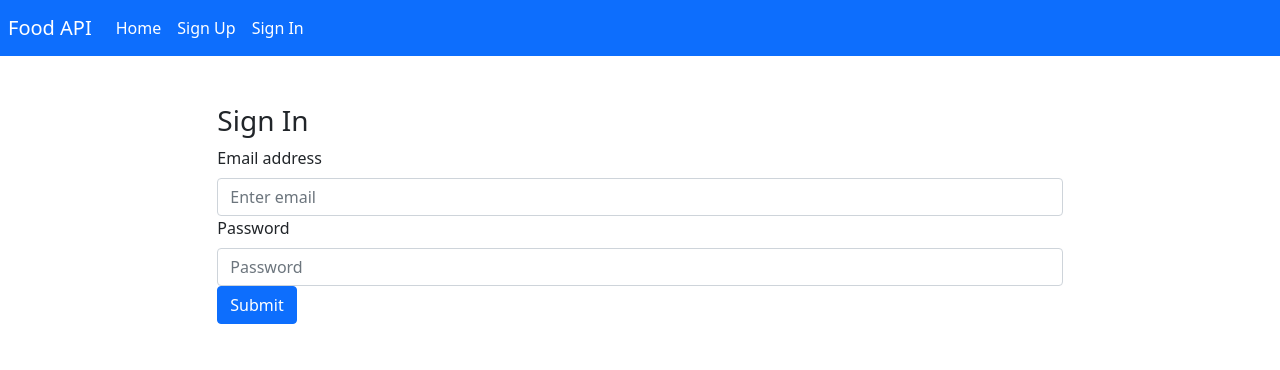
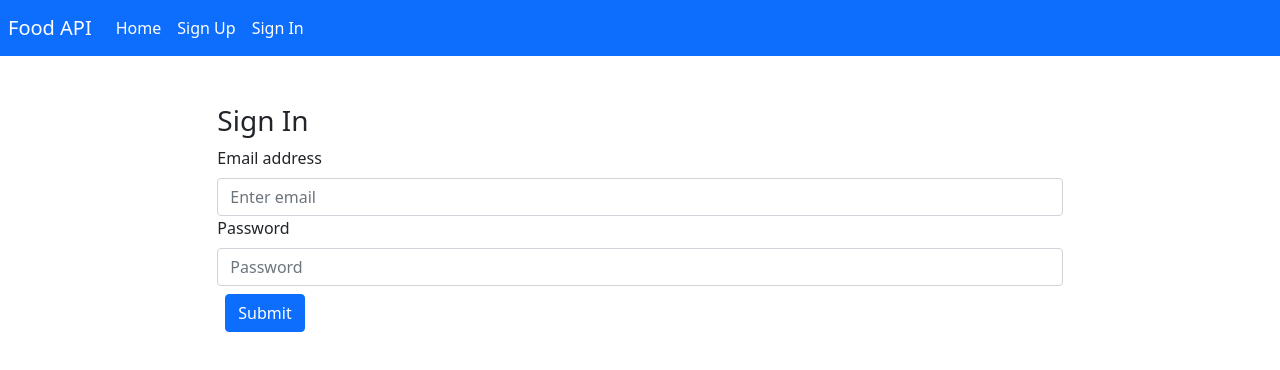
Before and after one commit to ShadowXG/food-api-frontend, a React (Create React App) app: page /sign-in in a window 1280 px wide. Shown: the top 370 px of the page. Built offline with nearby package versions, Linux system fonts and the light colour scheme.

Commit message:
auth component buttons have breathing room and removed user from dishes

```diff
--- a/src/components/auth/SignIn.js
+++ b/src/components/auth/SignIn.js
@@ -68,7 +68,7 @@
                             onChange={e => setPassword(e.target.value)}
                         />
                     </Form.Group>
-                    <Button variant='primary' type='submit'>
+                    <Button className='m-2' variant='primary' type='submit'>
                         Submit
                     </Button>
                 </Form>
--- a/src/components/dishes/NewDishModal.js
+++ b/src/components/dishes/NewDishModal.js
@@ -5,7 +5,7 @@
 import messages from "../shared/AutoDismissAlert/messages"
 
 const NewDishModal = (props) => {
-    const {user, food, show, handleClose, msgAlert, triggerRefresh } = props
+    const { food, show, handleClose, msgAlert, triggerRefresh } = props
 
     const [dish, setDish] = useState({})
 
--- a/src/components/foods/ShowFood.js
+++ b/src/components/foods/ShowFood.js
@@ -133,7 +133,6 @@
                 food={food}
             />
             <NewDishModal
-                user={user}
                 food={food}
                 show={dishModalShow}
                 handleClose={() => setDishModalShow(false)}
```
